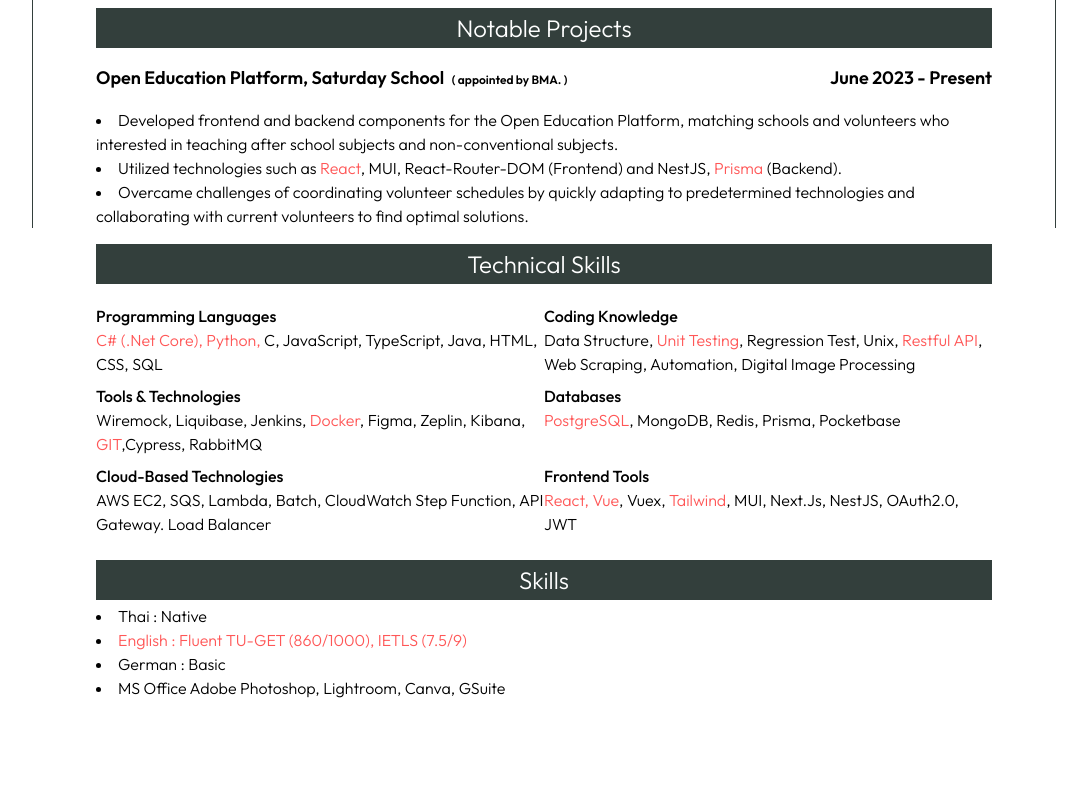
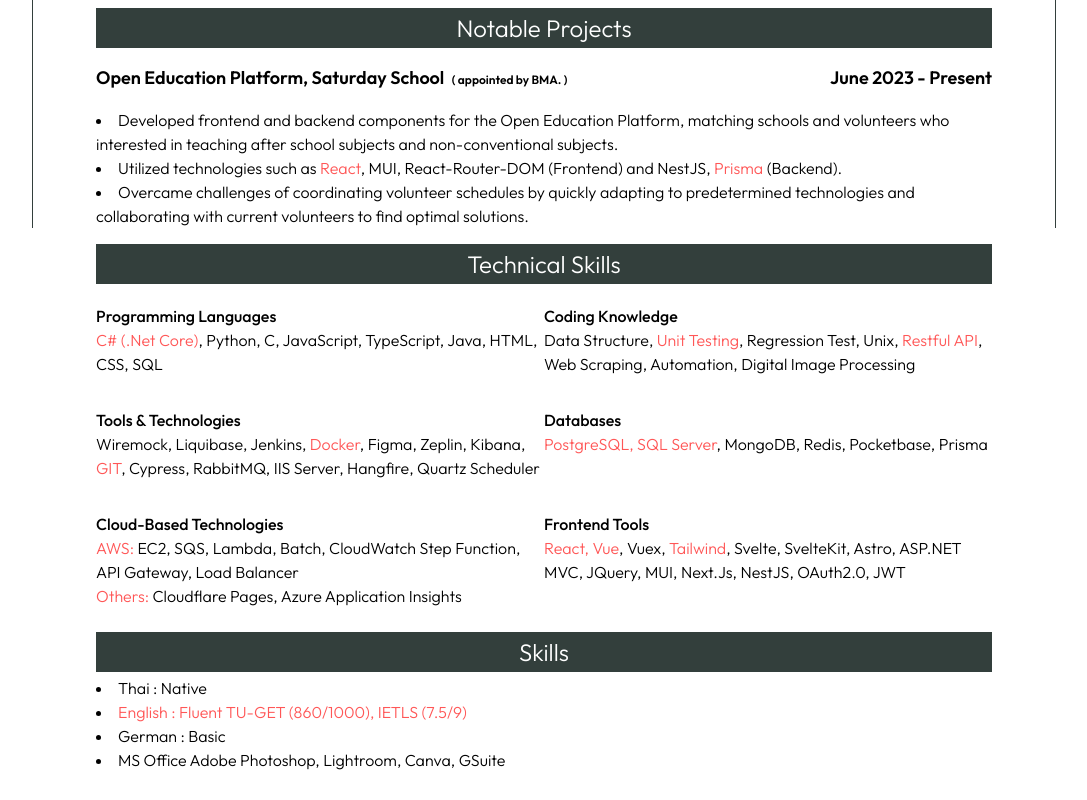
Before and after one commit to tortrakul-won/portfolio-portal, a Next.js app: page /online-portfolio in a window 1280 px wide. Shown: the part 572-1372 px from the top of the page, without its empty margins (96-1183 px from the left). Before the commit the page ends 1300 px from the top, so only its background shows below. Built offline with nearby package versions, Linux system fonts and the light colour scheme.

Commit message:
update cv

```diff
--- a/src/app/online-portfolio/_components/TechnicalSkills.tsx
+++ b/src/app/online-portfolio/_components/TechnicalSkills.tsx
@@ -9,7 +9,7 @@
         <div>
           <h3 className="font-medium">Programming Languages</h3>
           <span className="font-light lg:text-base text-xs">
-            <HL>C# (.Net Core), Python,</HL> C, JavaScript, TypeScript, Java, HTML, CSS, SQL
+            <HL>C# (.Net Core)</HL>, Python, C, JavaScript, TypeScript, Java, HTML, CSS, SQL
           </span>
         </div>
         <div>
@@ -21,23 +21,27 @@
         <div>
           <h3 className="font-medium">Tools & Technologies</h3>
           <span className="font-light lg:text-base text-xs">
-            Wiremock, Liquibase, Jenkins, <HL>Docker</HL>, Figma, Zeplin, Kibana, <HL>GIT</HL>,Cypress, RabbitMQ
+            Wiremock, Liquibase, Jenkins, <HL>Docker</HL>, Figma, Zeplin, Kibana, <HL>GIT</HL>, Cypress, RabbitMQ, IIS Server, Hangfire, Quartz
+            Scheduler
           </span>
         </div>
         <div>
           <h3 className="font-medium">Databases</h3>
           <span className="font-light lg:text-base text-xs">
-            <HL>PostgreSQL</HL>, MongoDB, Redis, Prisma, Pocketbase
+            <HL>PostgreSQL, SQL Server</HL>, MongoDB, Redis, Pocketbase, Prisma
           </span>
         </div>
         <div>
           <h3 className="font-medium">Cloud-Based Technologies</h3>
-          <span className="font-light lg:text-base text-xs">AWS EC2, SQS, Lambda, Batch, CloudWatch Step Function, API Gateway. Load Balancer</span>
+          <span className="font-light lg:text-base text-xs">
+            <HL>AWS:</HL> EC2, SQS, Lambda, Batch, CloudWatch Step Function, API Gateway, Load Balancer <br />
+            <HL>Others:</HL> Cloudflare Pages, Azure Application Insights
+          </span>
         </div>
         <div>
           <h3 className="font-medium">Frontend Tools</h3>
           <span className="font-light lg:text-base text-xs">
-            <HL>React, Vue</HL>, Vuex, <HL>Tailwind</HL>, MUI, Next.Js, NestJS, OAuth2.0, JWT
+            <HL>React, Vue</HL>, Vuex, <HL>Tailwind</HL>, Svelte, SvelteKit, Astro, ASP.NET MVC, JQuery, MUI, Next.Js, NestJS, OAuth2.0, JWT
           </span>
         </div>
       </div>
--- a/src/css/Animation.module.css
+++ b/src/css/Animation.module.css
@@ -18,12 +18,13 @@
 .path {
   stroke-dasharray: 80;
   stroke-dashoffset: 80;
-}
-
-.path:hover {
   animation: dash 1s ease-in forwards;
 }
-
+.path2 {
+  stroke-dasharray: 2;
+  stroke-dashoffset: 80;
+  animation: dash 1s ease-in forwards;
+}
 @keyframes dash {
   to {
     stroke-dashoffset: 0;
--- a/tsconfig.json
+++ b/tsconfig.json
@@ -23,6 +23,6 @@
       "@/*": ["./src/*"]
     }
   },
-  "include": ["next-env.d.ts", "**/*.ts", "**/*.tsx", ".next/types/**/*.ts"],
+  "include": ["next-env.d.ts", "**/*.ts", "**/*.tsx", ".next/types/**/*.ts", "src/components/svg/Computer.jsx"],
   "exclude": ["node_modules"]
 }
```
